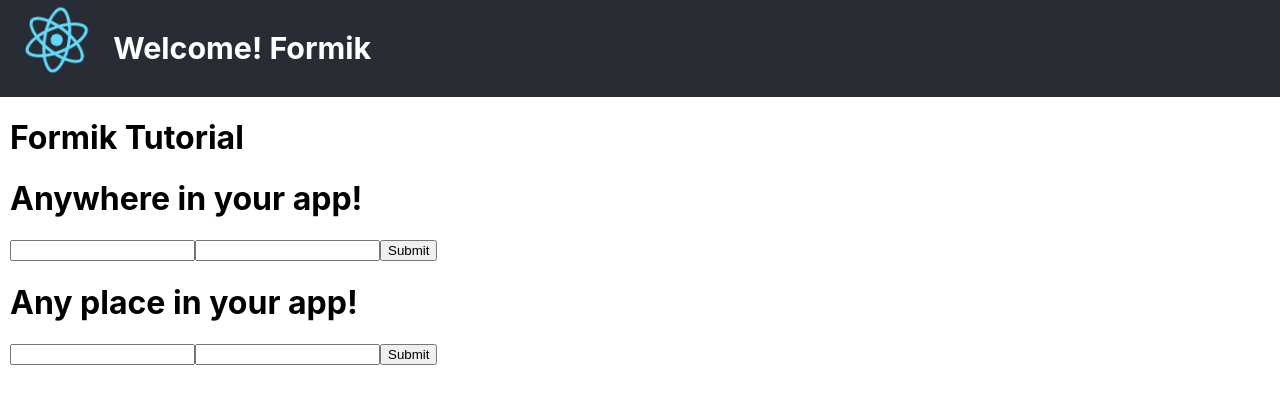
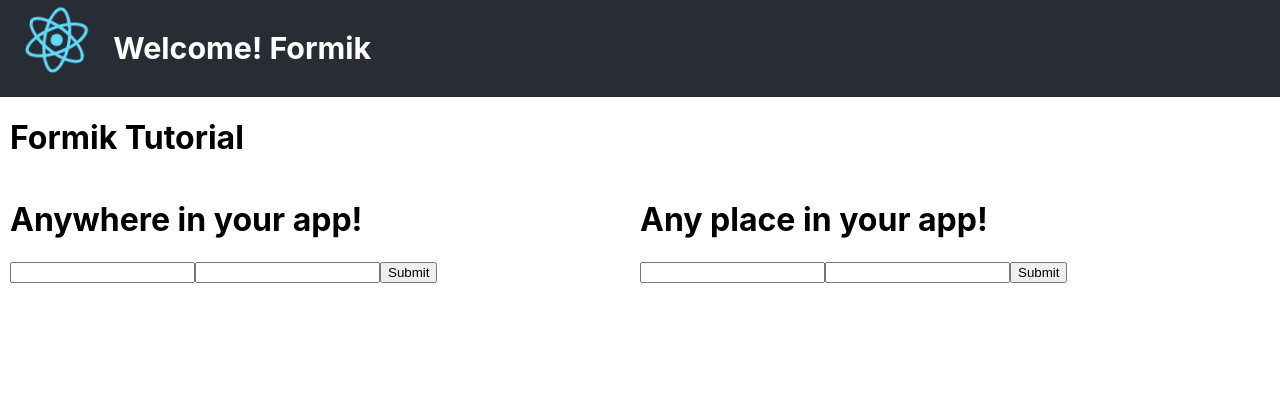
Before and after one commit to oepenut/formik-documentation-tutorial, a React (Create React App) app: page / in a window 1280 px wide. Shown: the top 404 px of the page. Built offline with nearby package versions, Linux system fonts and the light colour scheme.

Commit message:
:lipstick: update app style

```diff
--- a/src/components/app/App.css
+++ b/src/components/app/App.css
@@ -30,6 +30,11 @@
   margin: 10px;
 }
 
+.Components {
+  display: grid;
+  grid-template-columns: 1fr 1fr;
+}
+
 @keyframes App-logo-spin {
   from {
     transform: rotate(0deg);
```
